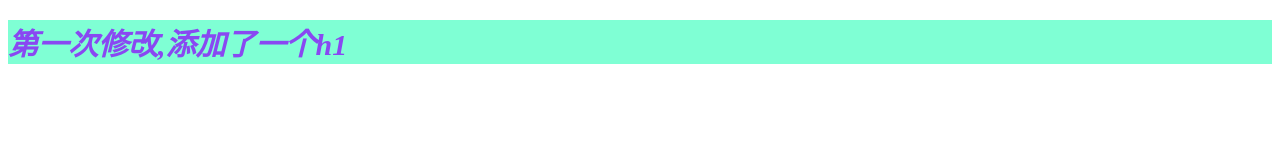
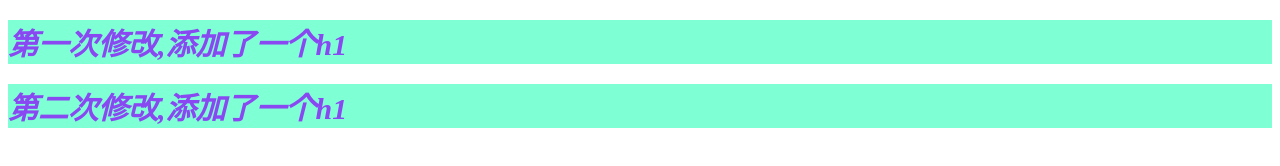
Before and after one commit to Herozjx/nbzjx123, a plain HTML site: page index.html in a window 1280 px wide. Drawn offline with Linux system fonts and the light colour scheme.

Commit message:
'第二次修改,添加了一个h1,并且设置了样式'

```diff
--- a/index.html
+++ b/index.html
@@ -11,6 +11,7 @@
 
 <body>
     <h1>第一次修改,添加了一个h1</h1>
+    <h1>第二次修改,添加了一个h1</h1>
 </body>
 
 </html>
```
